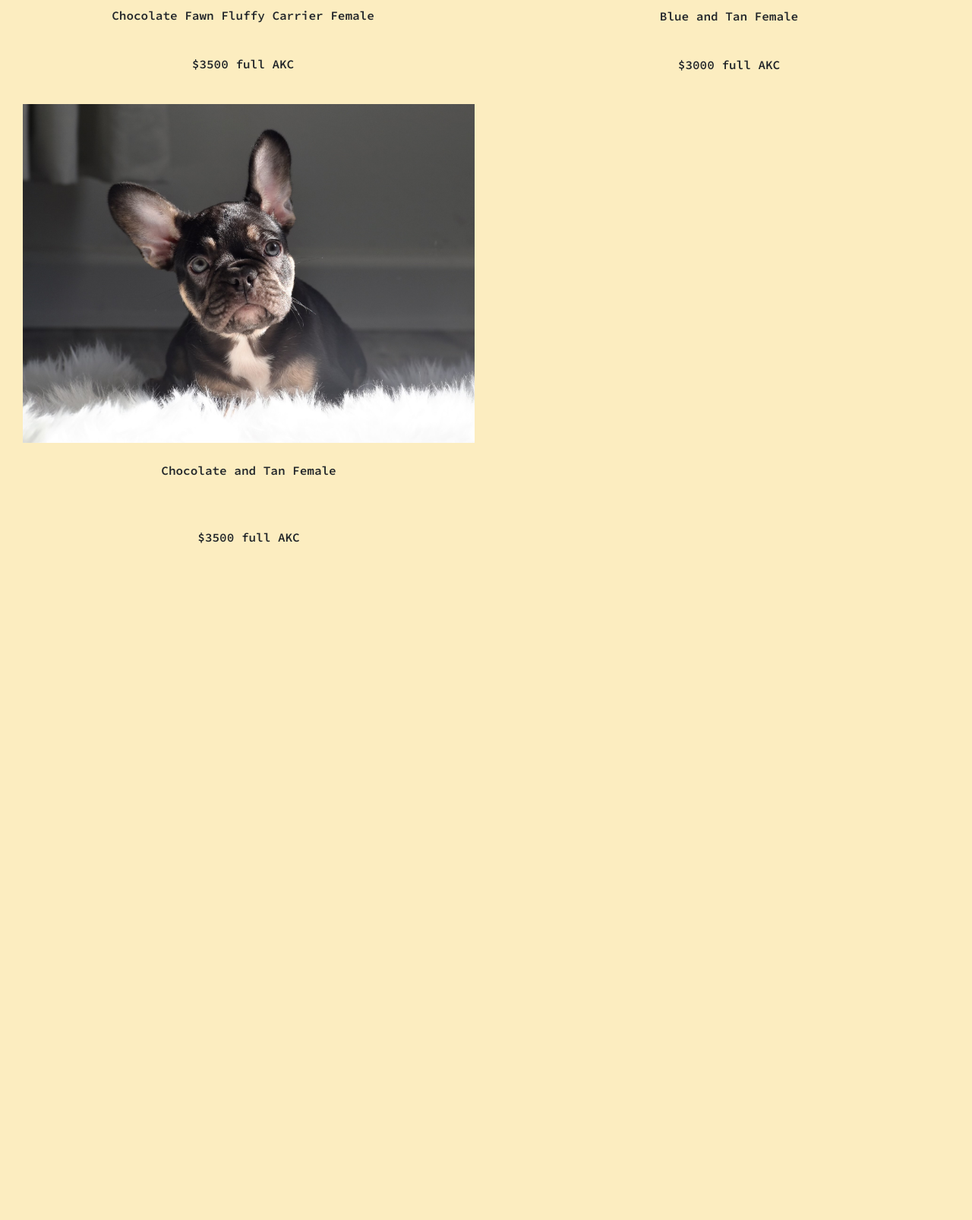
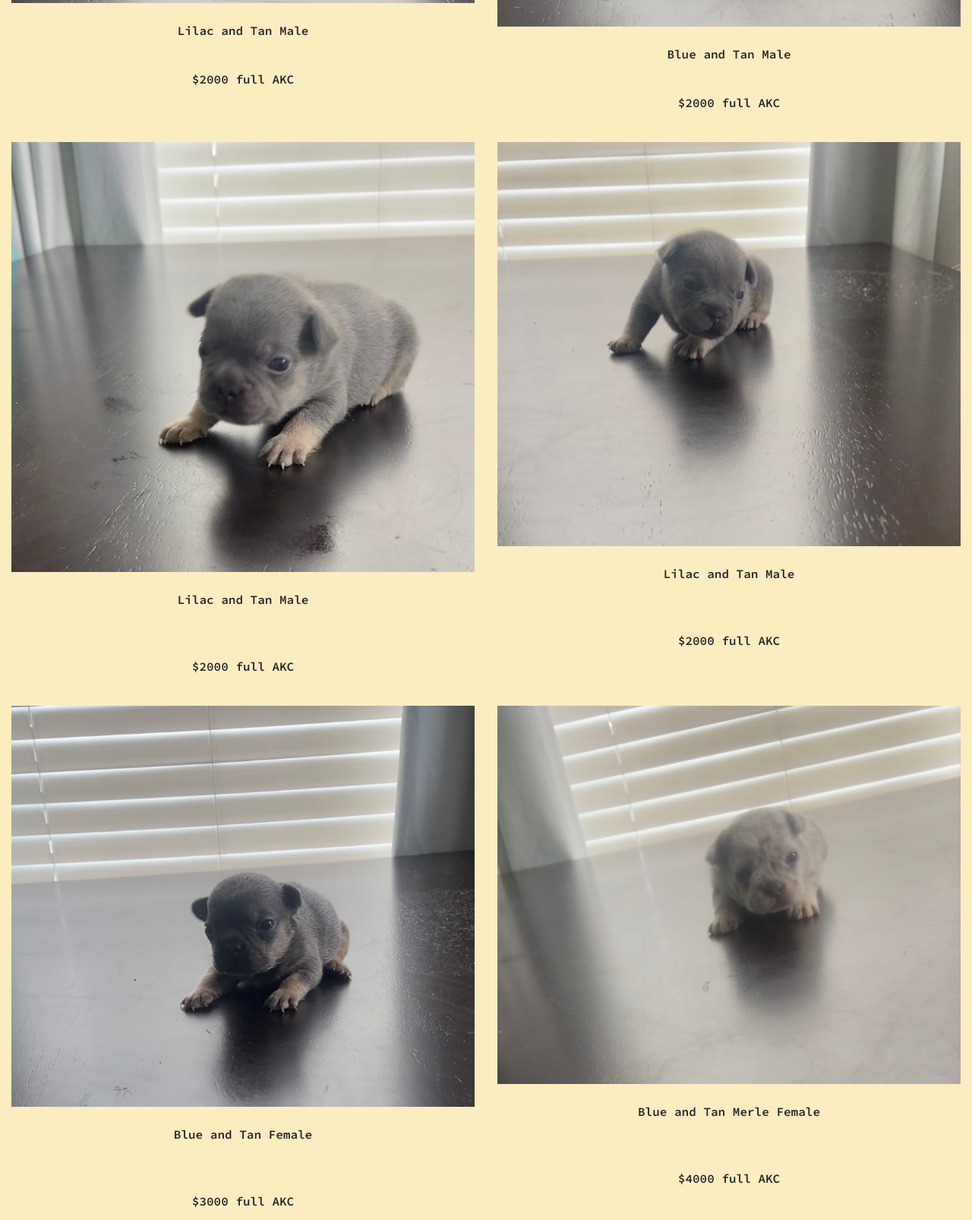
Before and after one commit to nftgoat/PBJ-Frenchies-Site, a plain HTML site: page puppies.html in a window 1280 px wide. Shown: the part 580-2186 px from the top of the page at 76% size. Before the commit the page ends 1355 px from the top, so only its background shows below. Drawn offline with nearby package versions, Linux system fonts and the light colour scheme.

Commit message:
added new pups

```diff
--- a/puppies.html
+++ b/puppies.html
@@ -50,117 +50,89 @@
            <a class="btn btn-primary btn-lg" href="#" role="button">Learn more</a> -->
            <section class="col-12 col-md-6">
             <div>
-          <img src="./assets/images/IMG_8169.jpeg" class="d-block w-100" alt="...">
+          <img src="./assets/images/a.jpg" class="d-block w-100" alt="...">
           <br>
-          <p>Chocolate Fawn Fluffy Carrier Female</>
+          <p>Lilac and Tan Male</>
           <br><br>
           <!-- <p>$2500 for pet home only</p> -->
-          <p>$3500 full AKC</p>
+          <p>$2000 full AKC</p>
           <br>
         </div>
            </section>
            <section class="col-12 col-md-6">
               <div>
-                <img src="./assets/images/IMG_8160.jpeg" class="d-block w-100" alt="...">
+                <img src="./assets/images/b.jpg" class="d-block w-100" alt="...">
                 <br>
-                <p>Blue and Tan Female</p>
+                <p>Blue and Tan Male</p>
           <br>
-          <p>$3000 full AKC</p>
+          <p>$2000 full AKC</p>
           <br>
               </div>
           </section>
-          <!-- <section class="col-12 col-md-6">
-            <div>
-              <img src="./assets/images/pupp1.jpg" class="d-block w-100" alt="...">
-              <br>
-            <p>Lilac and Tan Male</p>
-          <br><br>
-          <p>$2500 full AKC</p>
-          <p>$3500 for full rights</p> -->
-          <br>
-            </div>
-          </section>
-            <!-- <section class="col-12 col-md-6">
-              <div>
-                <img src="./assets/images/IMG_1575.jpg" class="d-block w-100" alt="...">
-                <br>
-            <p>Lilac and Tan Female</p>
-          <br><br>
-          <p>$4000 full AKC</p>
-          <br>
-              </div>
-            </section> -->
+
             <section class="col-12 col-md-6">
               <div>
-                <img src="./assets/images/IMG_8165.jpeg" class="d-block w-100" alt="...">
+                <img src="./assets/images/c.jpg" class="d-block w-100" alt="...">
                 <br>
-                <p>Chocolate and Tan Female</p>
+                <p>Lilac and Tan Male</p>
           <br><br>
 
-          <p>$3500 full AKC</p>
+          <p>$2000 full AKC</p>
           <br>
               </div>
             </section>
 
-              <!-- <div>
-                <img src="./assets/images/IMG_2699.jpeg" class="d-block w-100" alt="...">
+            <section class="col-12 col-md-6">
+              <div>
+                <img src="./assets/images/d.jpg" class="d-block w-100" alt="...">
                 <br>
-        <p>Blue Merle Female</p>
-          <br>
-          <p>$2000 for pet home only</p> -->
-          <!-- <p>$3000 AKC Registered</p>
-          <br> -->
+                <p>Lilac and Tan Male</p>
+          <br><br>
 
-              <!-- <section class="col-12 col-md-6">
-              <div>
-                <img src="./assets/images/IMG_2706.jpeg" class="d-block w-100" alt="...">
-            <p>Blue and Tan Merle Female</p>
-          <br>
-          <p>$3000 for pet home only</p>
-          <p>$4000 for full rights</p>
+          <p>$2000 full AKC</p>
           <br>
               </div>
-              </section> -->
-              <!-- <section class="col-12 col-md-6">
+            </section>
+
+            <section class="col-12 col-md-6">
               <div>
-                <img src="./assets/images/IMG_9792.jpg" class="d-block w-100" alt="...">
-            <p>Lilac and Tan Male</p>
-          <br>
-          <p>$3000 for pet home only</p>
+                <img src="./assets/images/e.jpg" class="d-block w-100" alt="...">
+                <br>
+                <p>Blue and Tan Female</p>
+          <br><br>
+
+          <p>$3000 full AKC</p>
           <br>
               </div>
-              </section> -->
-              <!-- <section class="col-12 col-md-6">
+            </section>
+
+
+
+            <section class="col-12 col-md-6">
               <div>
-                <img src="./assets/images/IMG_9793.jpg" class="d-block w-100" alt="...">
-            <p>Blue and Tan Merle Male</p>
-          <br>
-          <p>$3000 for pet home only</p>
+                <img src="./assets/images/f.jpg" class="d-block w-100" alt="...">
+                <br>
+                <p>Blue and Tan Merle Female</p>
+          <br><br>
+
+          <p>$4000 full AKC</p>
           <br>
               </div>
-              </section> -->
-              <!-- <section class="col-12 col-md-6">
+            </section>
+
+            <section class="col-12 col-md-6">
               <div>
-                <img src="./assets/images/IMG_9794.jpg" class="d-block w-100" alt="...">
-            <p>Blue Fawn Merle Male</p>
-          <br>
-          <p>$1800 for pet home only</p>
+                <img src="./assets/images/g.jpg" class="d-block w-100" alt="...">
+                <br>
+                <p>Lilac and Tan Merle Female</p>
+          <br><br>
+
+          <p>$4500 full AKC</p>
           <br>
               </div>
-              </section> -->
-              <!-- <section class="col-12 col-md-6">
-              <div>
-                <img src="./assets/images/IMG_9795.jpg" class="d-block w-100" alt="...">
-                <p></p>
-                <br>
-                <p>Blue Fawn Male</p>
-                <p>$2000 AKC Registered</p>
-                <br>
-              </div>
-              </section> -->
+            </section>
 
-            </div>
-
+          </div>
     </main>
 </body>
 </html>
```
Also changed, not shown: index.html (+19 -19 lines), assets/images/IMG_8160.jpeg (deleted), assets/images/IMG_8165.jpeg (deleted), assets/images/IMG_8169.jpeg (deleted), assets/images/a.jpg (added), assets/images/b.jpg (added), assets/images/c.jpg (added), assets/images/d.jpg (added), assets/images/e.jpg (added), assets/images/f.jpg (added), assets/images/g.jpg (added), assets/images/pupp0.jpg (deleted), assets/images/pupp1.jpg (deleted), assets/images/pupp2.jpg (deleted), 1 more files, 2 other files.
